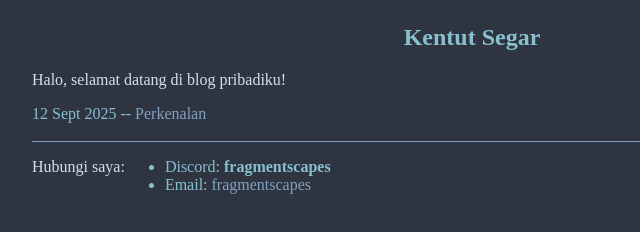
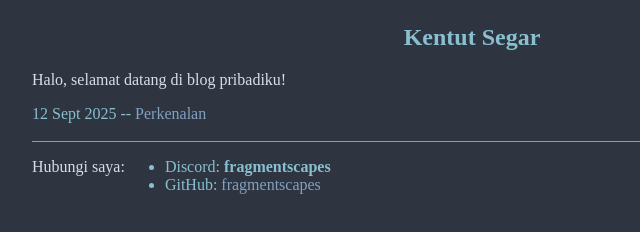
Before and after one commit to fragmentscapes/fragmentscapes.github.io, a plain HTML site: page index.html in a window 1280 px wide. Shown: the full height of the page, 168-808 px from the left. Drawn offline with Linux system fonts and the light colour scheme.

Commit message:
fix index.html footer

```diff
--- a/index.html
+++ b/index.html
@@ -18,6 +18,6 @@
   <p>Hubungi saya:</p>
   <ul>
     <li>Discord: <strong>fragmentscapes</strong></li>
-    <li>Email: <a href="https://github.com/fragmentscapes">fragmentscapes</a></li>
+    <li>GitHub: <a href="https://github.com/fragmentscapes">fragmentscapes</a></li>
   </ul>
 </footer>
```
